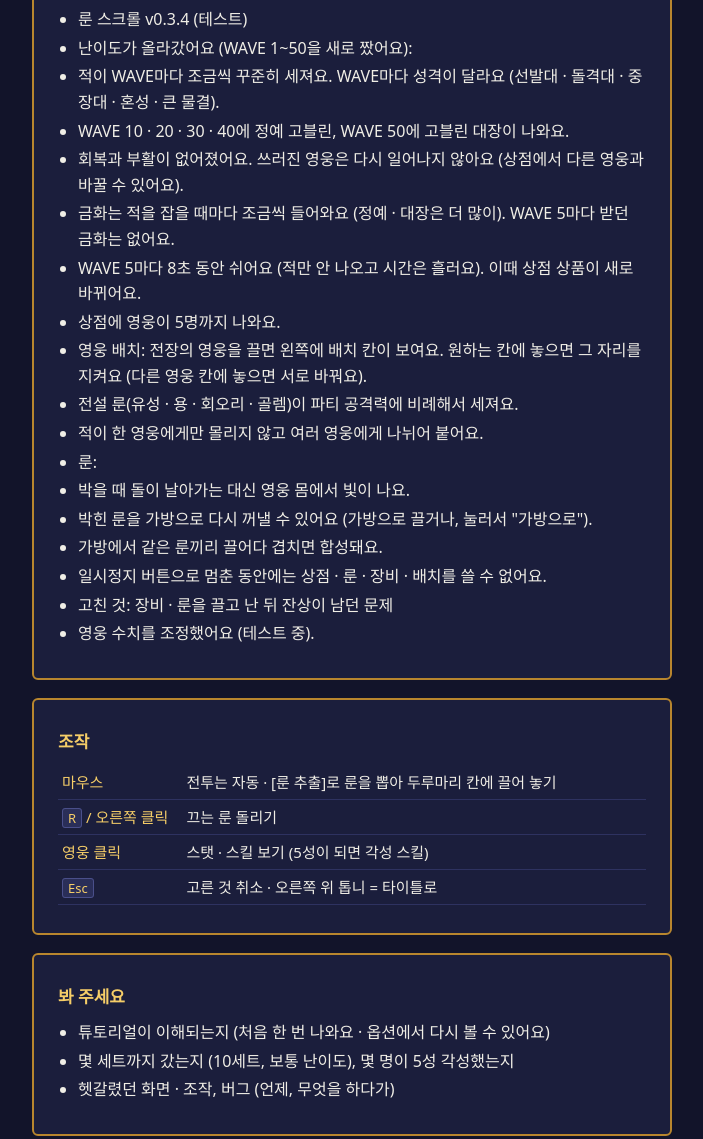
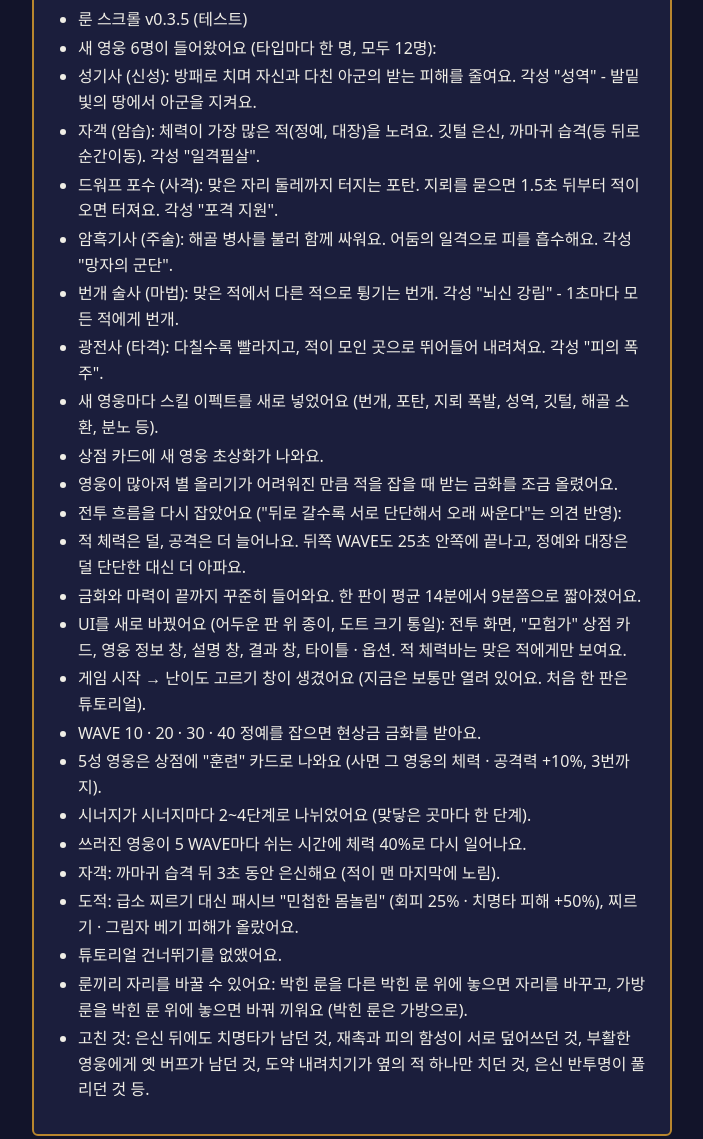
Before and after one commit to poi940326/herodefense, a plain HTML site: page index.html in a window 1280 px wide. Shown: the part 382-1521 px from the top of the page, without its empty margins (288-991 px from the left). Drawn offline with Linux system fonts and the light colour scheme.

Commit message:
Update download page v0.3.5

```diff
--- a/index.html
+++ b/index.html
@@ -4,25 +4,32 @@
 <meta charset="utf-8">
 <meta name="viewport" content="width=device-width, initial-scale=1">
 <title>룬 스크롤 — 테스트 빌드</title>
-<!-- 팀원 테스트용 내려받기 페이지. python Tools/release/publish_github.py 가 0.3.4 · 2026-11-21 · <ul>
-      <li>룬 스크롤 v0.3.4 (테스트)</li>
-      <li>난이도가 올라갔어요 (WAVE 1~50을 새로 짰어요):</li>
-      <li>적이 WAVE마다 조금씩 꾸준히 세져요. WAVE마다 성격이 달라요 (선발대 · 돌격대 · 중장대 · 혼성 · 큰 물결).</li>
-      <li>WAVE 10 · 20 · 30 · 40에 정예 고블린, WAVE 50에 고블린 대장이 나와요.</li>
-      <li>회복과 부활이 없어졌어요. 쓰러진 영웅은 다시 일어나지 않아요 (상점에서 다른 영웅과 바꿀 수 있어요).</li>
-      <li>금화는 적을 잡을 때마다 조금씩 들어와요 (정예 · 대장은 더 많이). WAVE 5마다 받던 금화는 없어요.</li>
-      <li>WAVE 5마다 8초 동안 쉬어요 (적만 안 나오고 시간은 흘러요). 이때 상점 상품이 새로 바뀌어요.</li>
-      <li>상점에 영웅이 5명까지 나와요.</li>
-      <li>영웅 배치: 전장의 영웅을 끌면 왼쪽에 배치 칸이 보여요. 원하는 칸에 놓으면 그 자리를 지켜요 (다른 영웅 칸에 놓으면 서로 바꿔요).</li>
-      <li>전설 룬(유성 · 용 · 회오리 · 골렘)이 파티 공격력에 비례해서 세져요.</li>
-      <li>적이 한 영웅에게만 몰리지 않고 여러 영웅에게 나뉘어 붙어요.</li>
-      <li>룬:</li>
-      <li>박을 때 돌이 날아가는 대신 영웅 몸에서 빛이 나요.</li>
-      <li>박힌 룬을 가방으로 다시 꺼낼 수 있어요 (가방으로 끌거나, 눌러서 &quot;가방으로&quot;).</li>
-      <li>가방에서 같은 룬끼리 끌어다 겹치면 합성돼요.</li>
-      <li>일시정지 버튼으로 멈춘 동안에는 상점 · 룬 · 장비 · 배치를 쓸 수 없어요.</li>
-      <li>고친 것: 장비 · 룬을 끌고 난 뒤 잔상이 남던 문제</li>
-      <li>영웅 수치를 조정했어요 (테스트 중).</li>
+<!-- 팀원 테스트용 내려받기 페이지. python Tools/release/publish_github.py 가 0.3.5 · 2026-11-21 · <ul>
+      <li>룬 스크롤 v0.3.5 (테스트)</li>
+      <li>새 영웅 6명이 들어왔어요 (타입마다 한 명, 모두 12명):</li>
+      <li>성기사 (신성): 방패로 치며 자신과 다친 아군의 받는 피해를 줄여요. 각성 &quot;성역&quot; - 발밑 빛의 땅에서 아군을 지켜요.</li>
+      <li>자객 (암습): 체력이 가장 많은 적(정예, 대장)을 노려요. 깃털 은신, 까마귀 습격(등 뒤로 순간이동). 각성 &quot;일격필살&quot;.</li>
+      <li>드워프 포수 (사격): 맞은 자리 둘레까지 터지는 포탄. 지뢰를 묻으면 1.5초 뒤부터 적이 오면 터져요. 각성 &quot;포격 지원&quot;.</li>
+      <li>암흑기사 (주술): 해골 병사를 불러 함께 싸워요. 어둠의 일격으로 피를 흡수해요. 각성 &quot;망자의 군단&quot;.</li>
+      <li>번개 술사 (마법): 맞은 적에서 다른 적으로 튕기는 번개. 각성 &quot;뇌신 강림&quot; - 1초마다 모든 적에게 번개.</li>
+      <li>광전사 (타격): 다칠수록 빨라지고, 적이 모인 곳으로 뛰어들어 내려쳐요. 각성 &quot;피의 폭주&quot;.</li>
+      <li>새 영웅마다 스킬 이펙트를 새로 넣었어요 (번개, 포탄, 지뢰 폭발, 성역, 깃털, 해골 소환, 분노 등).</li>
+      <li>상점 카드에 새 영웅 초상화가 나와요.</li>
+      <li>영웅이 많아져 별 올리기가 어려워진 만큼 적을 잡을 때 받는 금화를 조금 올렸어요.</li>
+      <li>전투 흐름을 다시 잡았어요 (&quot;뒤로 갈수록 서로 단단해서 오래 싸운다&quot;는 의견 반영):</li>
+      <li>적 체력은 덜, 공격은 더 늘어나요. 뒤쪽 WAVE도 25초 안쪽에 끝나고, 정예와 대장은 덜 단단한 대신 더 아파요.</li>
+      <li>금화와 마력이 끝까지 꾸준히 들어와요. 한 판이 평균 14분에서 9분쯤으로 짧아졌어요.</li>
+      <li>UI를 새로 바꿨어요 (어두운 판 위 종이, 도트 크기 통일): 전투 화면, &quot;모험가&quot; 상점 카드, 영웅 정보 창, 설명 창, 결과 창, 타이틀 · 옵션. 적 체력바는 맞은 적에게만 보여요.</li>
+      <li>게임 시작 → 난이도 고르기 창이 생겼어요 (지금은 보통만 열려 있어요. 처음 한 판은 튜토리얼).</li>
+      <li>WAVE 10 · 20 · 30 · 40 정예를 잡으면 현상금 금화를 받아요.</li>
+      <li>5성 영웅은 상점에 &quot;훈련&quot; 카드로 나와요 (사면 그 영웅의 체력 · 공격력 +10%, 3번까지).</li>
+      <li>시너지가 시너지마다 2~4단계로 나뉘었어요 (맞닿은 곳마다 한 단계).</li>
+      <li>쓰러진 영웅이 5 WAVE마다 쉬는 시간에 체력 40%로 다시 일어나요.</li>
+      <li>자객: 까마귀 습격 뒤 3초 동안 은신해요 (적이 맨 마지막에 노림).</li>
+      <li>도적: 급소 찌르기 대신 패시브 &quot;민첩한 몸놀림&quot; (회피 25% · 치명타 피해 +50%), 찌르기 · 그림자 베기 피해가 올랐어요.</li>
+      <li>튜토리얼 건너뛰기를 없앴어요.</li>
+      <li>룬끼리 자리를 바꿀 수 있어요: 박힌 룬을 다른 박힌 룬 위에 놓으면 자리를 바꾸고, 가방 룬을 박힌 룬 위에 놓으면 바꿔 끼워요 (박힌 룬은 가방으로).</li>
+      <li>고친 것: 은신 뒤에도 치명타가 남던 것, 재촉과 피의 함성이 서로 덮어쓰던 것, 부활한 영웅에게 옛 버프가 남던 것, 도약 내려치기가 옆의 적 하나만 치던 것, 은신 반투명이 풀리던 것 등.</li>
     </ul> 를 채워 올린다. -->
 <style>
   :root { --bg: #12142a; --panel: #1b1e3c; --ink: #f0eee6; --dim: #9a9cb4; --line: #2e3260; --gold: #f6ce68; --gold-d: #b8862e; }
@@ -58,7 +65,7 @@
   <div class="card">
     <h1>룬 스크롤</h1>
     <div class="sub">Rune Scroll · 팀원 테스트 빌드 · Windows</div>
-    <a class="dl" href="https://github.com/poi940326/herodefense/releases/latest/download/HeroDefense-Setup.exe">설치 파일 내려받기 (v0.3.4)</a>
+    <a class="dl" href="https://github.com/poi940326/herodefense/releases/latest/download/HeroDefense-Setup.exe">설치 파일 내려받기 (v0.3.5)</a>
     <div class="meta">2026-11-21 · 설치하면 바탕화면에 런처가 생겨요. 다음 버전부터는 <b>런처가 알아서 업데이트</b>해요.<br>
       Windows 경고(PC 보호)가 뜨면 "추가 정보 → 실행" · 관리자 권한 필요 없음</div>
   </div>
@@ -66,24 +73,31 @@
   <div class="card">
     <h2>이번 빌드</h2>
     <ul>
-      <li>룬 스크롤 v0.3.4 (테스트)</li>
-      <li>난이도가 올라갔어요 (WAVE 1~50을 새로 짰어요):</li>
-      <li>적이 WAVE마다 조금씩 꾸준히 세져요. WAVE마다 성격이 달라요 (선발대 · 돌격대 · 중장대 · 혼성 · 큰 물결).</li>
-      <li>WAVE 10 · 20 · 30 · 40에 정예 고블린, WAVE 50에 고블린 대장이 나와요.</li>
-      <li>회복과 부활이 없어졌어요. 쓰러진 영웅은 다시 일어나지 않아요 (상점에서 다른 영웅과 바꿀 수 있어요).</li>
-      <li>금화는 적을 잡을 때마다 조금씩 들어와요 (정예 · 대장은 더 많이). WAVE 5마다 받던 금화는 없어요.</li>
-      <li>WAVE 5마다 8초 동안 쉬어요 (적만 안 나오고 시간은 흘러요). 이때 상점 상품이 새로 바뀌어요.</li>
-      <li>상점에 영웅이 5명까지 나와요.</li>
-      <li>영웅 배치: 전장의 영웅을 끌면 왼쪽에 배치 칸이 보여요. 원하는 칸에 놓으면 그 자리를 지켜요 (다른 영웅 칸에 놓으면 서로 바꿔요).</li>
-      <li>전설 룬(유성 · 용 · 회오리 · 골렘)이 파티 공격력에 비례해서 세져요.</li>
-      <li>적이 한 영웅에게만 몰리지 않고 여러 영웅에게 나뉘어 붙어요.</li>
-      <li>룬:</li>
-      <li>박을 때 돌이 날아가는 대신 영웅 몸에서 빛이 나요.</li>
-      <li>박힌 룬을 가방으로 다시 꺼낼 수 있어요 (가방으로 끌거나, 눌러서 &quot;가방으로&quot;).</li>
-      <li>가방에서 같은 룬끼리 끌어다 겹치면 합성돼요.</li>
-      <li>일시정지 버튼으로 멈춘 동안에는 상점 · 룬 · 장비 · 배치를 쓸 수 없어요.</li>
-      <li>고친 것: 장비 · 룬을 끌고 난 뒤 잔상이 남던 문제</li>
-      <li>영웅 수치를 조정했어요 (테스트 중).</li>
+      <li>룬 스크롤 v0.3.5 (테스트)</li>
+      <li>새 영웅 6명이 들어왔어요 (타입마다 한 명, 모두 12명):</li>
+      <li>성기사 (신성): 방패로 치며 자신과 다친 아군의 받는 피해를 줄여요. 각성 &quot;성역&quot; - 발밑 빛의 땅에서 아군을 지켜요.</li>
+      <li>자객 (암습): 체력이 가장 많은 적(정예, 대장)을 노려요. 깃털 은신, 까마귀 습격(등 뒤로 순간이동). 각성 &quot;일격필살&quot;.</li>
+      <li>드워프 포수 (사격): 맞은 자리 둘레까지 터지는 포탄. 지뢰를 묻으면 1.5초 뒤부터 적이 오면 터져요. 각성 &quot;포격 지원&quot;.</li>
+      <li>암흑기사 (주술): 해골 병사를 불러 함께 싸워요. 어둠의 일격으로 피를 흡수해요. 각성 &quot;망자의 군단&quot;.</li>
+      <li>번개 술사 (마법): 맞은 적에서 다른 적으로 튕기는 번개. 각성 &quot;뇌신 강림&quot; - 1초마다 모든 적에게 번개.</li>
+      <li>광전사 (타격): 다칠수록 빨라지고, 적이 모인 곳으로 뛰어들어 내려쳐요. 각성 &quot;피의 폭주&quot;.</li>
+      <li>새 영웅마다 스킬 이펙트를 새로 넣었어요 (번개, 포탄, 지뢰 폭발, 성역, 깃털, 해골 소환, 분노 등).</li>
+      <li>상점 카드에 새 영웅 초상화가 나와요.</li>
+      <li>영웅이 많아져 별 올리기가 어려워진 만큼 적을 잡을 때 받는 금화를 조금 올렸어요.</li>
+      <li>전투 흐름을 다시 잡았어요 (&quot;뒤로 갈수록 서로 단단해서 오래 싸운다&quot;는 의견 반영):</li>
+      <li>적 체력은 덜, 공격은 더 늘어나요. 뒤쪽 WAVE도 25초 안쪽에 끝나고, 정예와 대장은 덜 단단한 대신 더 아파요.</li>
+      <li>금화와 마력이 끝까지 꾸준히 들어와요. 한 판이 평균 14분에서 9분쯤으로 짧아졌어요.</li>
+      <li>UI를 새로 바꿨어요 (어두운 판 위 종이, 도트 크기 통일): 전투 화면, &quot;모험가&quot; 상점 카드, 영웅 정보 창, 설명 창, 결과 창, 타이틀 · 옵션. 적 체력바는 맞은 적에게만 보여요.</li>
+      <li>게임 시작 → 난이도 고르기 창이 생겼어요 (지금은 보통만 열려 있어요. 처음 한 판은 튜토리얼).</li>
+      <li>WAVE 10 · 20 · 30 · 40 정예를 잡으면 현상금 금화를 받아요.</li>
+      <li>5성 영웅은 상점에 &quot;훈련&quot; 카드로 나와요 (사면 그 영웅의 체력 · 공격력 +10%, 3번까지).</li>
+      <li>시너지가 시너지마다 2~4단계로 나뉘었어요 (맞닿은 곳마다 한 단계).</li>
+      <li>쓰러진 영웅이 5 WAVE마다 쉬는 시간에 체력 40%로 다시 일어나요.</li>
+      <li>자객: 까마귀 습격 뒤 3초 동안 은신해요 (적이 맨 마지막에 노림).</li>
+      <li>도적: 급소 찌르기 대신 패시브 &quot;민첩한 몸놀림&quot; (회피 25% · 치명타 피해 +50%), 찌르기 · 그림자 베기 피해가 올랐어요.</li>
+      <li>튜토리얼 건너뛰기를 없앴어요.</li>
+      <li>룬끼리 자리를 바꿀 수 있어요: 박힌 룬을 다른 박힌 룬 위에 놓으면 자리를 바꾸고, 가방 룬을 박힌 룬 위에 놓으면 바꿔 끼워요 (박힌 룬은 가방으로).</li>
+      <li>고친 것: 은신 뒤에도 치명타가 남던 것, 재촉과 피의 함성이 서로 덮어쓰던 것, 부활한 영웅에게 옛 버프가 남던 것, 도약 내려치기가 옆의 적 하나만 치던 것, 은신 반투명이 풀리던 것 등.</li>
     </ul>
   </div>
 
```
